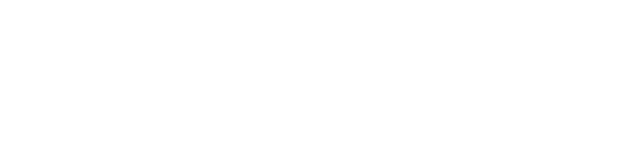
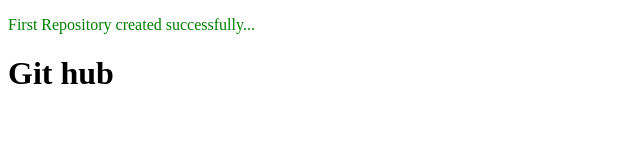
Before and after one commit to thirupathi-789/counter-example, a plain HTML site: page index.html in a window 1280 px wide. Shown: the whole page, without its empty margins (0-640 px from the left). Drawn offline with Linux system fonts and the light colour scheme.

Commit message:
solution

```diff
--- a/index.css
+++ b/index.css
@@ -1,3 +1,3 @@
 p {
-    color: white;
+    color:green;
 }
--- a/index.html
+++ b/index.html
@@ -8,5 +8,6 @@
         <div>
             <p>First Repository created successfully...</p>
         </div>
+        <script src="index.js"></script>
     </body>
 </htm>
```
